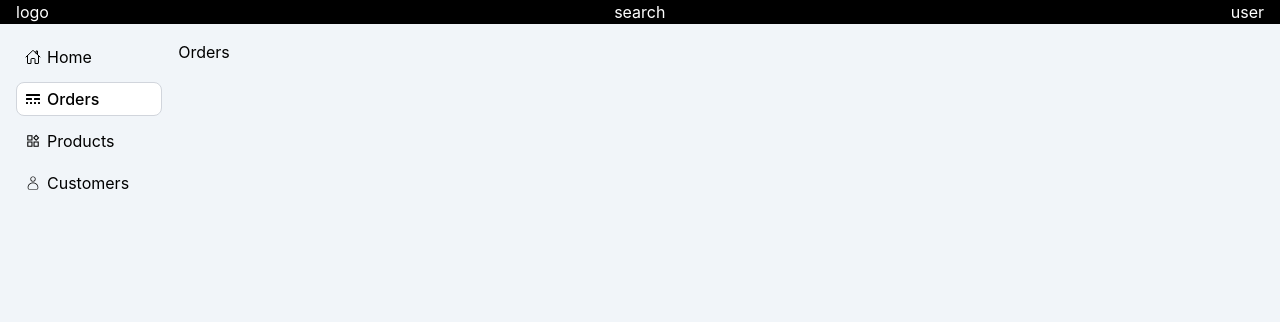
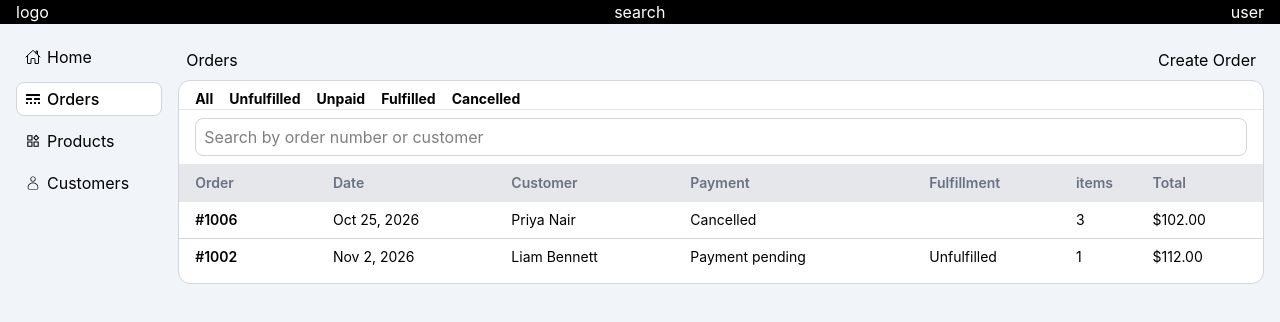
Before and after one commit to devntshangase/physical_ecom_dash, a React (Vite) app: page /orders in a window 1280 px wide. Shown: the top 322 px of the page. Built offline with nearby package versions, Linux system fonts and the light colour scheme.

Commit message:
orders html structure

```diff
--- a/src/components/orders/Orders.tsx
+++ b/src/components/orders/Orders.tsx
@@ -2,7 +2,67 @@ import React from 'react'
 
 function Orders() {
   return (
-    <div>Orders</div>
+    <div className='flex flex-col flex-1'>
+      <div className="flex justify-between p-2">
+       <div>Orders</div>
+       <div className=""><button>Create Order</button></div>
+      </div>
+
+      <div className="bg-white border border-gray-300 rounded-xl py-2">
+        <div className="flex gap-4 font-bold border-b border-gray-200 px-4 text-sm">
+          <button>All</button>
+          <button>Unfulfilled</button>
+          <button>Unpaid</button>
+          <button>Fulfilled</button>
+          <button>Cancelled</button>
+        </div>
+
+        <div className="flex px-4 py-2">
+          <input
+            className="flex-1 px-2 py-1.5 rounded-lg border border-gray-300"
+            type="text"
+            placeholder='Search by order number or customer'
+          />
+        </div>
+
+        <div className="flex flex-1">
+          <table className="table-auto flex-1">
+            <thead className='bg-gray-200'>
+              <tr className='border-y border-gray-200 '>
+                <th className='text-start font-semibold text-sm text-gray-500 px-4 py-2'>Order</th>
+                <th className='text-start font-semibold text-sm text-gray-500'>Date</th>
+                <th className='text-start font-semibold text-sm text-gray-500'>Customer</th>
+                <th className='text-start font-semibold text-sm text-gray-500'>Payment</th>
+                <th className='text-start font-semibold text-sm text-gray-500'>Fulfillment</th>
+                <th className='text-start font-semibold text-sm text-gray-500'>items</th>
+                <th className='text-start font-semibold text-sm text-gray-500'>Total</th>
+              </tr>
+            </thead>
+            <tbody>
+              <tr className='hover:bg-gray-200 border-t border-gray-300'>
+                <td className='font-semibold px-4 py-2 text-sm'>#1006</td>
+                <td className='text-sm'>Oct 25, 2026</td>
+                <td className='text-sm'>Priya Nair</td>
+                <td className='text-sm'>Cancelled</td>
+                <td className='text-sm'></td>
+                <td className='text-sm'>3</td>
+                <td className='text-sm'>$102.00</td>
+              </tr>
+
+              <tr className='hover:bg-gray-200 border-t border-gray-300 '>
+                <td className='font-semibold px-4 py-2 text-sm'>#1002</td>
+                <td className='text-sm'>Nov 2, 2026</td>
+                <td className='text-sm'>Liam Bennett</td>
+                <td className='text-sm'>Payment pending</td>
+                <td className='text-sm'>Unfulfilled</td>
+                <td className='text-sm'>1</td>
+                <td className='text-sm'>$112.00</td>
+              </tr>
+            </tbody>
+          </table>
+        </div>
+      </div>
+    </div>
   )
 }
 
```
